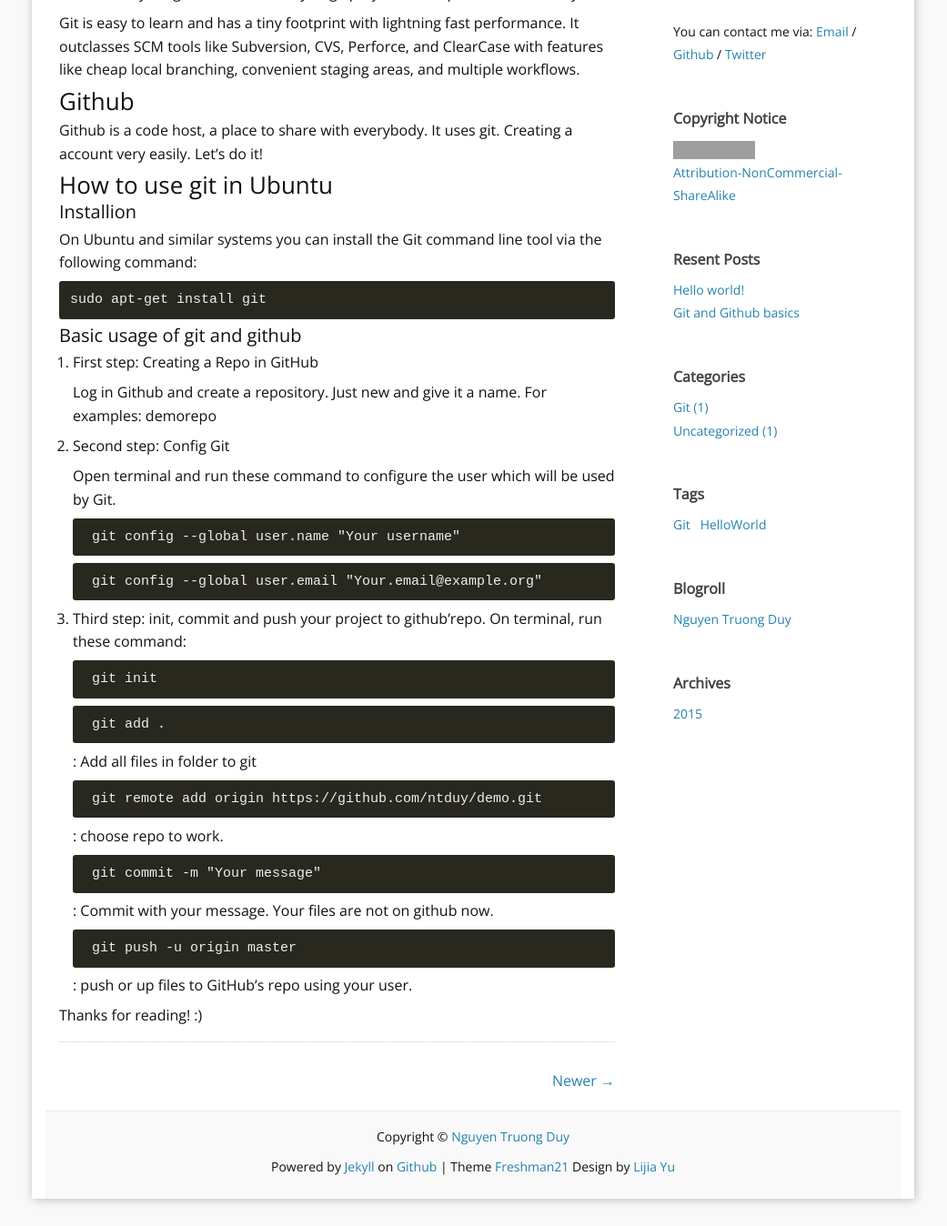
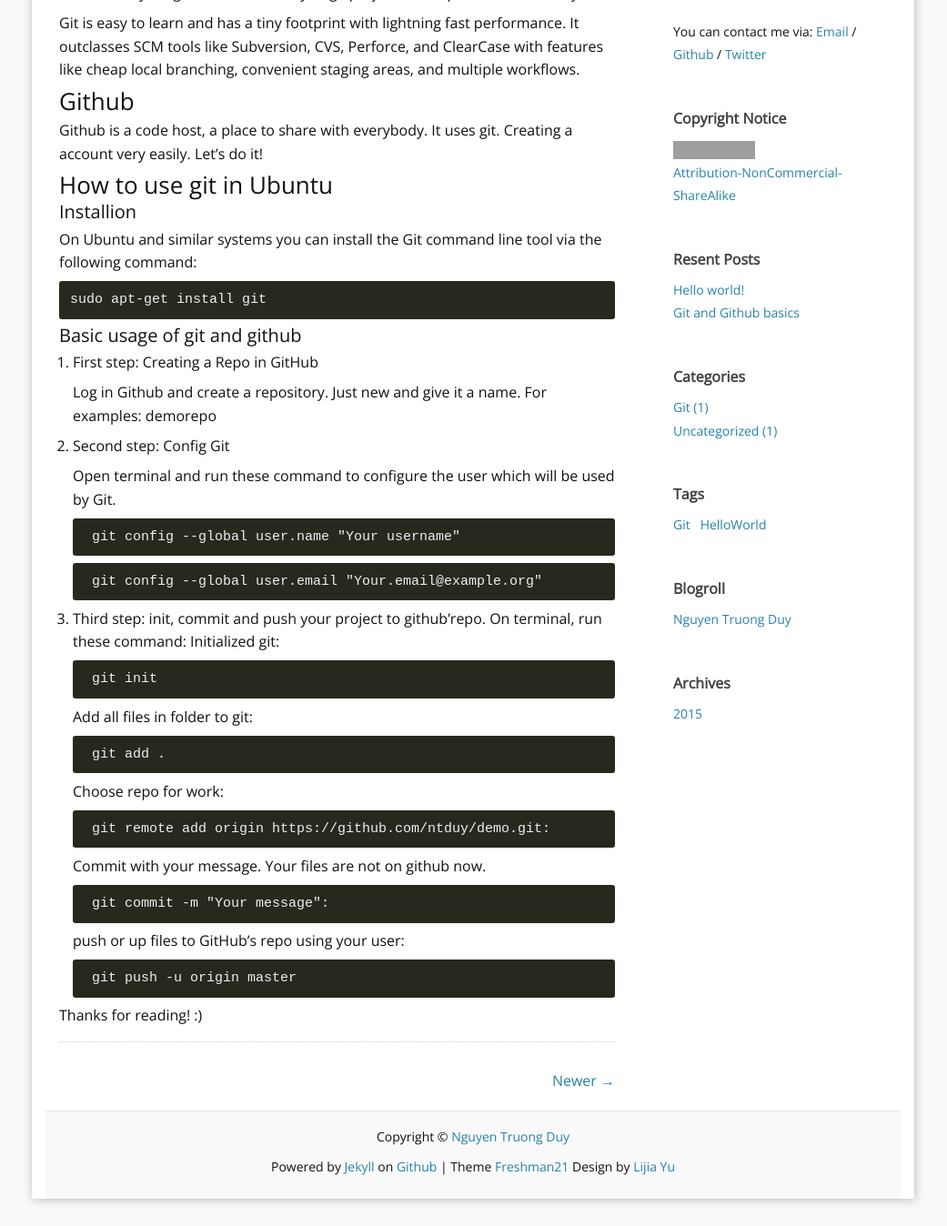
Before and after one commit to truongduyng/truongduyng.github.io, a Jekyll site: the page built from _posts/2015-01-15-git-basics.md, in a window 1280 px wide, cut to the strip 344-1692 px from the top of the page. Shown: the whole strip at 91% size, without its empty margins (120-1161 px from the left). Built offline with Jekyll 4.4.1, drawn with Linux system fonts in a browser that asks for light colours; comment, search, counter and statistics services are not loaded; grey boxes are pictures that could not be loaded.

Commit message:
update post basic git

````diff
--- a/_posts/2015-01-15-git-basics.md
+++ b/_posts/2015-01-15-git-basics.md
@@ -47,25 +47,25 @@
 
 3. Third step: init, commit and push your project to github'repo.
 	On terminal, run these command:
-
+	Initialized git:
 	```
 	git init
 	```
+	Add all files in folder to git:
 	```
 	git add .
 	```
-	: Add all files in folder to git
+	Choose repo for work:
 	```
-	git remote add origin https://github.com/ntduy/demo.git
+	git remote add origin https://github.com/ntduy/demo.git:
 	```
-	: choose repo to work.
+	Commit with your message. Your files are not on github now.
 	```
-	git commit -m "Your message"
+	git commit -m "Your message":
 	```
-	: Commit with your message. Your files are not on github now.
+	push or up files to GitHub's repo using your user:
 	```
 	git push -u origin master
 	```
-	: push or up files to GitHub's repo using your user.
 
 Thanks for reading! :)
````
